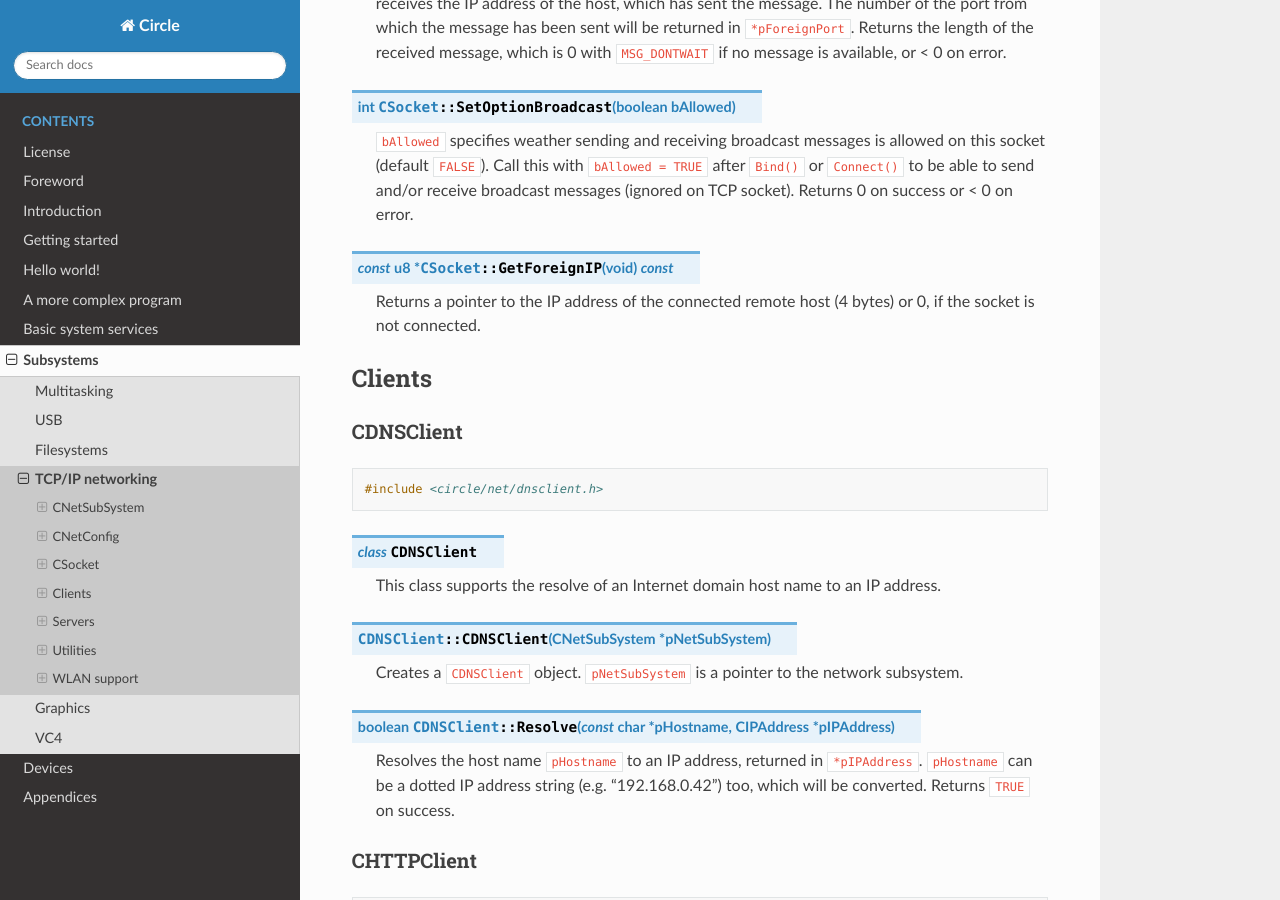
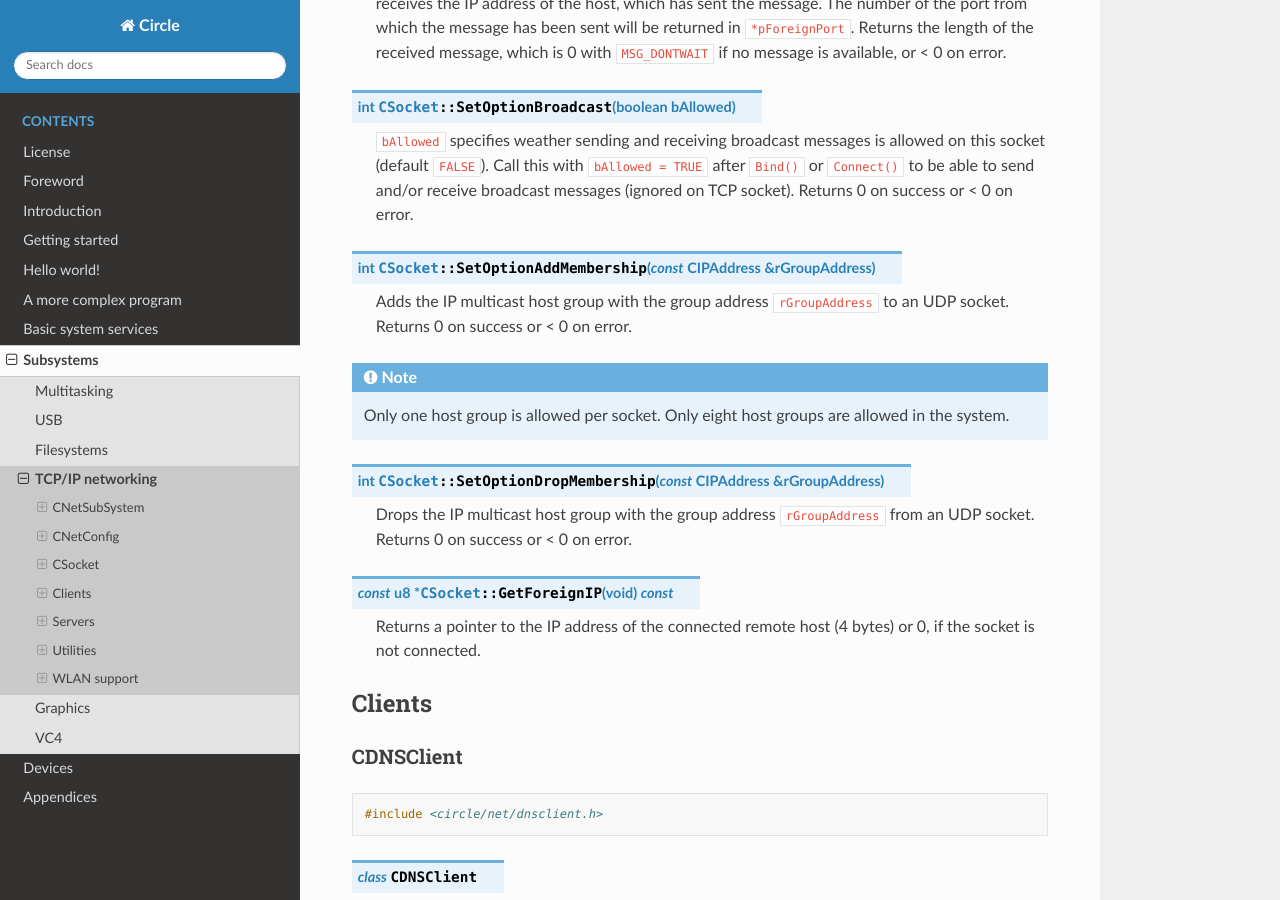
Before and after one commit to rsta2/circle-docs, a Sphinx documentation site: the page built from docs/subsystems/tcp-ip-networking.rst, in a window 1280 px wide and 900 px high, scrolled down 4648 px. Built offline with Sphinx 7.4.7 and the Read the Docs theme 3.1.0, drawn with Linux system fonts in a browser that asks for light colours.

Commit message:
subsystems/tcp-ip-networking: Add CSocket::SetOption*Membership()

```diff
--- a/docs/subsystems/tcp-ip-networking.rst
+++ b/docs/subsystems/tcp-ip-networking.rst
@@ -159,6 +159,18 @@ CSocket
 .. cpp:function:: int CSocket::SetOptionBroadcast (boolean bAllowed)
 
 	``bAllowed`` specifies weather sending and receiving broadcast messages is allowed on this socket (default ``FALSE``). Call this with ``bAllowed = TRUE`` after ``Bind()`` or ``Connect()`` to be able to send and/or receive broadcast messages (ignored on TCP socket). Returns 0 on success or < 0 on error.
+
+.. cpp:function:: int CSocket::SetOptionAddMembership (const CIPAddress &rGroupAddress)
+
+	Adds the IP multicast host group with the group address ``rGroupAddress`` to an UDP socket. Returns 0 on success or < 0 on error.
+
+.. note::
+
+	Only one host group is allowed per socket. Only eight host groups are allowed in the system.
+
+.. cpp:function:: int CSocket::SetOptionDropMembership (const CIPAddress &rGroupAddress)
+
+	Drops the IP multicast host group with the group address ``rGroupAddress`` from an UDP socket. Returns 0 on success or < 0 on error.
 
 .. cpp:function:: const u8 *CSocket::GetForeignIP (void) const
 
```
